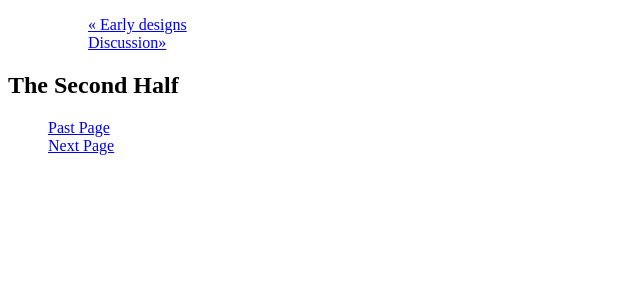
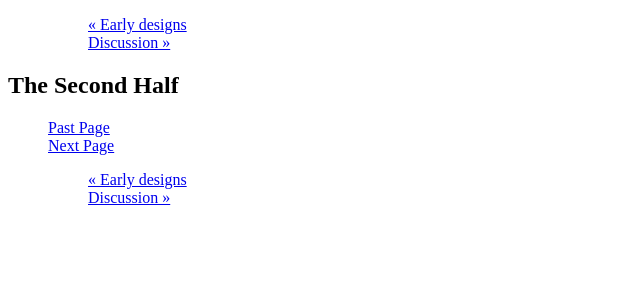
Before and after one commit to trebor2/trebor2.github.io, a Jekyll site: the page built from _posts/2016-11-11-part-two.md, in a window 1280 px wide. Shown: the top 300 px of the page, without its empty margins (0-640 px from the left). Built offline with Jekyll 4.4.1, drawn with Linux system fonts in a browser that asks for light colours.

Commit message:
Update post.html

```diff
--- a/_layouts/post.html
+++ b/_layouts/post.html
@@ -14,7 +14,23 @@ layout: page
         {% if page.next %}
             {% assign next = page.next %}
         {% endif %}
-        <div class="button0"><a href="{{site.baseurl}}{{next.url}}">{{next.title}}&raquo;</a></div>
+        <div class="button0"><a href="{{site.baseurl}}{{next.url}}">{{next.title}} &raquo;</a></div>
     </ul>
 </ul>
 {{ content }}
+<ul class="footer">
+    <ul class="button">
+        {% if page.previous %}
+            {% assign previous = page.previous %}
+            {% assign titlep = previous.title %}
+        {%else%}
+            {% assign previous = index.html%}
+            {% assign titlep = "Home" %}
+        {% endif %}
+        <div class="button0"><a href="{{site.baseurl}}{{previous.url}}">&laquo; {{titlep}}</a></div>
+        {% if page.next %}
+            {% assign next = page.next %}
+        {% endif %}
+        <div class="button0"><a href="{{site.baseurl}}{{next.url}}">{{next.title}} &raquo;</a></div>
+    </ul>
+</ul>
```
